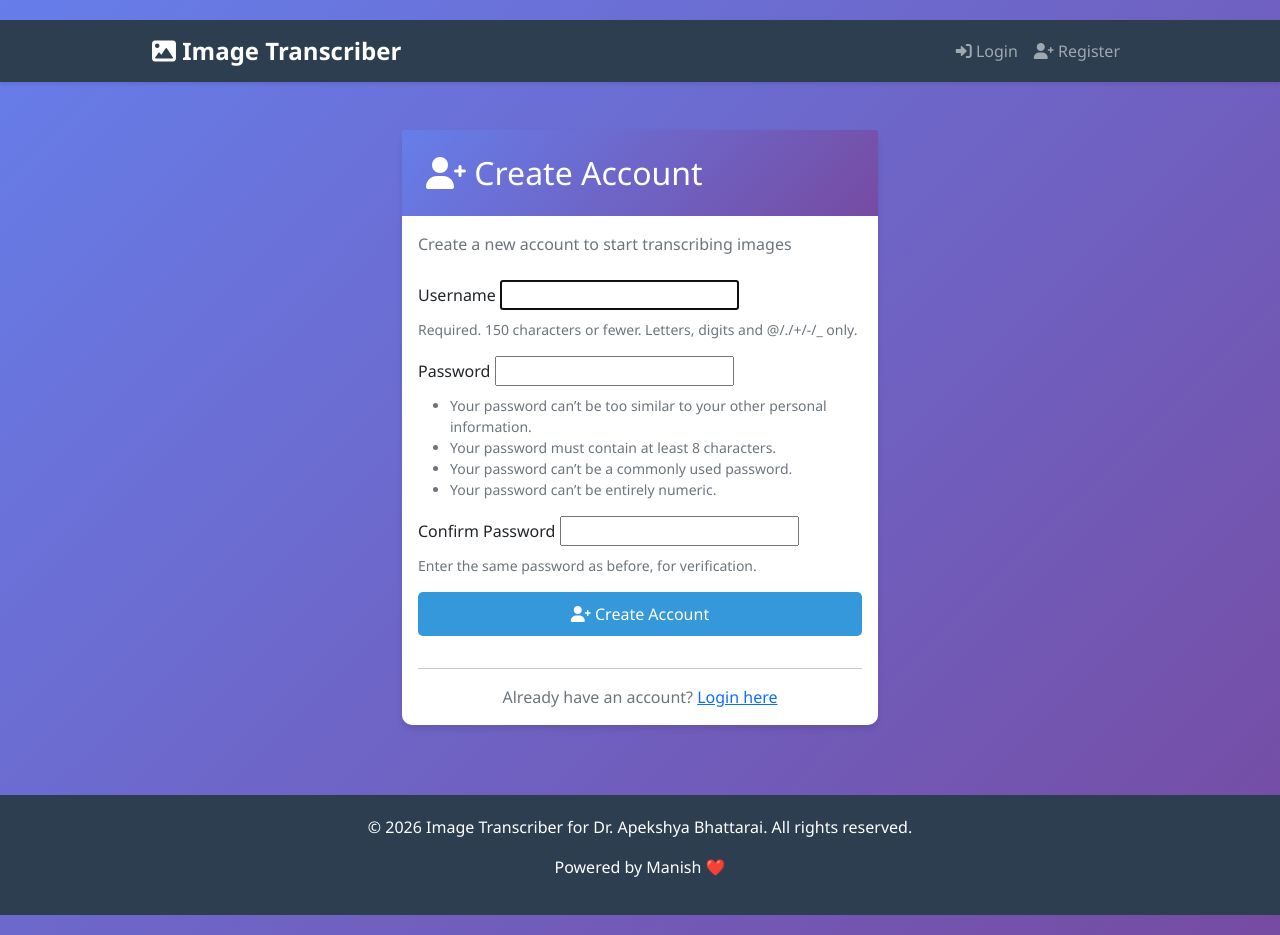
After one commit to manishsharmatimilsina/apekshya, a Django app: page /register/ in a window 1280 px wide. The commit adds this page. Run offline with Django 5.2, Linux system fonts and the light colour scheme.

Commit message:
Feature: User authentication with registration and login
- Add Django authentication using built-in User model
- Create registration view and template using UserCreationForm
- Create login template using Django's LoginView
- Add login/logout redirects in settings (LOGIN_URL, LOGIN_REDIRECT_URL)
- Add authentication routes: /login/, /logout/, /register/
- Add user FK to ImageTranscription model (SET_NULL on delete)
- Protect all transcription views with @login_required decorator
- Filter transcriptions by current user in history view
- Ensure users can only see/edit their own transcriptions
- Update navbar to show username when logged in
- Display login/register links for anonymous users
- Add migration for user field on ImageTranscription model

Users must now register with username and password to access the app.
All transcriptions are associated with their creator's account.

Co-Authored-By: Claude Haiku 4.5 <noreply@anthropic.com>

```diff
--- a/config/settings.py
+++ b/config/settings.py
@@ -124,6 +124,11 @@ MEDIA_ROOT = BASE_DIR / 'media'
 # Default primary key field type
 DEFAULT_AUTO_FIELD = 'django.db.models.BigAutoField'
 
+# Authentication
+LOGIN_URL = '/login/'
+LOGIN_REDIRECT_URL = '/'
+LOGOUT_REDIRECT_URL = '/login/'
+
 # OpenAI API Configuration
 import os
 from dotenv import load_dotenv
--- a/transcriber/models.py
+++ b/transcriber/models.py
@@ -1,7 +1,9 @@
 from django.db import models
 from django.utils import timezone
+from django.contrib.auth.models import User
 
 class ImageTranscription(models.Model):
+    user = models.ForeignKey(User, on_delete=models.SET_NULL, null=True, blank=True)
     image = models.ImageField(upload_to='transcriptions/', null=True, blank=True)
     original_text = models.TextField(null=True, blank=True)
     formatted_text = models.TextField(null=True, blank=True)
--- a/transcriber/templates/transcriber/base.html
+++ b/transcriber/templates/transcriber/base.html
@@ -174,12 +174,35 @@
             </button>
             <div class="collapse navbar-collapse" id="navbarNav">
                 <ul class="navbar-nav ms-auto">
+                    {% if user.is_authenticated %}
                         <li class="nav-item">
                             <a class="nav-link" href="{% url 'transcriber:index' %}">Home</a>
                         </li>
                         <li class="nav-item">
                             <a class="nav-link" href="{% url 'transcriber:history' %}">History</a>
                         </li>
+                        <li class="nav-item ms-3">
+                            <span class="nav-link text-white">
+                                <i class="fas fa-user-circle"></i> {{ user.username }}
+                            </span>
+                        </li>
+                        <li class="nav-item">
+                            <a class="nav-link" href="{% url 'transcriber:logout' %}">
+                                <i class="fas fa-sign-out-alt"></i> Logout
+                            </a>
+                        </li>
+                    {% else %}
+                        <li class="nav-item">
+                            <a class="nav-link" href="{% url 'transcriber:login' %}">
+                                <i class="fas fa-sign-in-alt"></i> Login
+                            </a>
+                        </li>
+                        <li class="nav-item">
+                            <a class="nav-link" href="{% url 'transcriber:register' %}">
+                                <i class="fas fa-user-plus"></i> Register
+                            </a>
+                        </li>
+                    {% endif %}
                 </ul>
             </div>
         </div>
@@ -201,8 +224,7 @@
 
     <footer>
         <div class="container">
-            <p>&copy; 2024 Image Transcriber for Dr. Apekshya Bhattarai. All rights reserved.</p>
-            <p>Powered by OpenAI Vision API</p>
+            <p>&copy; 2026 Image Transcriber for Dr. Apekshya Bhattarai. All rights reserved.</p>
             <p>Powered by Manish ❤️</p>
         </div>
     </footer>
--- /dev/null
+++ b/transcriber/templates/transcriber/register.html
@@ -0,0 +1,87 @@
+{% extends "transcriber/base.html" %}
+
+{% block title %}Register - Image Transcriber{% endblock %}
+
+{% block content %}
+<div class="row">
+    <div class="col-md-6 offset-md-3">
+        <div class="card">
+            <div class="card-header">
+                <h2 class="mb-0"><i class="fas fa-user-plus"></i> Create Account</h2>
+            </div>
+            <div class="card-body">
+                <p class="text-muted mb-4">
+                    Create a new account to start transcribing images
+                </p>
+
+                {% if form.non_field_errors %}
+                    <div class="alert alert-danger" role="alert">
+                        {% for error in form.non_field_errors %}
+                            <p>{{ error }}</p>
+                        {% endfor %}
+                    </div>
+                {% endif %}
+
+                <form method="post">
+                    {% csrf_token %}
+
+                    <div class="mb-3">
+                        <label for="{{ form.username.id_for_label }}" class="form-label">Username</label>
+                        {{ form.username }}
+                        {% if form.username.errors %}
+                            <div class="invalid-feedback d-block">
+                                {% for error in form.username.errors %}
+                                    <i class="fas fa-exclamation-circle"></i> {{ error }}<br>
+                                {% endfor %}
+                            </div>
+                        {% endif %}
+                        <small class="form-text text-muted d-block mt-1">
+                            {{ form.username.help_text|safe }}
+                        </small>
+                    </div>
+
+                    <div class="mb-3">
+                        <label for="{{ form.password1.id_for_label }}" class="form-label">Password</label>
+                        {{ form.password1 }}
+                        {% if form.password1.errors %}
+                            <div class="invalid-feedback d-block">
+                                {% for error in form.password1.errors %}
+                                    <i class="fas fa-exclamation-circle"></i> {{ error }}<br>
+                                {% endfor %}
+                            </div>
+                        {% endif %}
+                        <small class="form-text text-muted d-block mt-1">
+                            {{ form.password1.help_text|safe }}
+                        </small>
+                    </div>
+
+                    <div class="mb-3">
+                        <label for="{{ form.password2.id_for_label }}" class="form-label">Confirm Password</label>
+                        {{ form.password2 }}
+                        {% if form.password2.errors %}
+                            <div class="invalid-feedback d-block">
+                                {% for error in form.password2.errors %}
+                                    <i class="fas fa-exclamation-circle"></i> {{ error }}<br>
+                                {% endfor %}
+                            </div>
+                        {% endif %}
+                        <small class="form-text text-muted d-block mt-1">
+                            {{ form.password2.help_text|safe }}
+                        </small>
+                    </div>
+
+                    <button type="submit" class="btn btn-primary w-100 mb-3">
+                        <i class="fas fa-user-plus"></i> Create Account
+                    </button>
+                </form>
+
+                <hr>
+
+                <p class="text-center text-muted mb-0">
+                    Already have an account? <a href="{% url 'transcriber:login' %}">Login here</a>
+                </p>
+            </div>
+        </div>
+    </div>
+</div>
+{% endblock %}
--- a/transcriber/urls.py
+++ b/transcriber/urls.py
@@ -1,4 +1,5 @@
 from django.urls import path
+from django.contrib.auth import views as auth_views
 from . import views
 
 app_name = 'transcriber'
@@ -12,4 +13,7 @@ urlpatterns = [
     path('history/', views.history, name='history'),
     path('delete/<int:pk>/', views.delete_transcription, name='delete'),
     path('api/transcription/<int:pk>/', views.api_transcription, name='api_transcription'),
+    path('login/', auth_views.LoginView.as_view(template_name='transcriber/login.html'), name='login'),
+    path('logout/', auth_views.LogoutView.as_view(), name='logout'),
+    path('register/', views.register, name='register'),
 ]
--- a/transcriber/views.py
+++ b/transcriber/views.py
@@ -2,6 +2,9 @@ from django.shortcuts import render, redirect, get_object_or_404
 from django.http import JsonResponse
 from django.views.decorators.http import require_http_methods
 from django.contrib import messages
+from django.contrib.auth.decorators import login_required
+from django.contrib.auth import authenticate, login
+from django.contrib.auth.forms import UserCreationForm
 from django.core.paginator import Paginator
 from django.core.files.base import ContentFile
 import json
@@ -12,6 +15,30 @@ from .forms import ImageUploadForm, TextFormatForm, CustomPromptForm
 from .services import TranscriptionService
 
 
+def register(request):
+    """Register a new user"""
+    if request.method == 'POST':
+        form = UserCreationForm(request.POST)
+        if form.is_valid():
+            user = form.save()
+            login(request, user)
+            messages.success(request, f'Welcome, {user.username}! Your account has been created.')
+            return redirect('transcriber:index')
+        else:
+            for field, errors in form.errors.items():
+                for error in errors:
+                    messages.error(request, f'{field}: {error}')
+    else:
+        form = UserCreationForm()
+
+    context = {
+        'form': form,
+        'page_title': 'Register'
+    }
+    return render(request, 'transcriber/register.html', context)
+
+
+@login_required
 def index(request):
     """Home page with upload form"""
     form = ImageUploadForm()
@@ -22,6 +49,7 @@ def index(request):
     return render(request, 'transcriber/index.html', context)
 
 
+@login_required
 def upload_image(request):
     """Handle multiple image uploads and transcription"""
     if request.method == 'POST':
@@ -37,7 +65,10 @@ def upload_image(request):
                     return redirect('transcriber:index')
 
                 # Create transcription batch
-                transcription = ImageTranscription(custom_prompt=custom_prompt if custom_prompt else None)
+                transcription = ImageTranscription(
+                    user=request.user,
+                    custom_prompt=custom_prompt if custom_prompt else None
+                )
                 transcription.save()
 
                 # Process each image
@@ -109,9 +140,10 @@ def upload_image(request):
     return redirect('transcriber:index')
 
 
+@login_required
 def detail(request, pk):
     """Display transcription details"""
-    transcription = get_object_or_404(ImageTranscription, pk=pk)
+    transcription = get_object_or_404(ImageTranscription, pk=pk, user=request.user)
     format_form = TextFormatForm()
     custom_prompt_form = CustomPromptForm()
 
@@ -124,10 +156,11 @@ def detail(request, pk):
     return render(request, 'transcriber/detail.html', context)
 
 
+@login_required
 def reformat_text(request, pk):
     """Reformat text with different capitalization"""
     if request.method == 'POST':
-        transcription = get_object_or_404(ImageTranscription, pk=pk)
+        transcription = get_object_or_404(ImageTranscription, pk=pk, user=request.user)
 
         try:
             data = json.loads(request.body)
@@ -162,10 +195,11 @@ def reformat_text(request, pk):
     return JsonResponse({'error': 'Invalid request'}, status=400)
 
 
+@login_required
 def process_custom_prompt(request, pk):
     """Process custom prompt for transcribed text"""
     if request.method == 'POST':
-        transcription = get_object_or_404(ImageTranscription, pk=pk)
+        transcription = get_object_or_404(ImageTranscription, pk=pk, user=request.user)
 
         try:
             data = json.loads(request.body)
@@ -208,9 +242,10 @@ def process_custom_prompt(request, pk):
     return JsonResponse({'error': 'Invalid request'}, status=400)
 
 
+@login_required
 def history(request):
     """Display transcription history"""
-    transcriptions_list = ImageTranscription.objects.all()
+    transcriptions_list = ImageTranscription.objects.filter(user=request.user)
     paginator = Paginator(transcriptions_list, 10)
     page_number = request.GET.get('page', 1)
     page_obj = paginator.get_page(page_number)
@@ -222,9 +257,10 @@ def history(request):
     return render(request, 'transcriber/history.html', context)
 
 
+@login_required
 def delete_transcription(request, pk):
     """Delete a transcription"""
-    transcription = get_object_or_404(ImageTranscription, pk=pk)
+    transcription = get_object_or_404(ImageTranscription, pk=pk, user=request.user)
 
     if request.method == 'POST':
         transcription.delete()
@@ -234,10 +270,11 @@ def delete_transcription(request, pk):
     return redirect('transcriber:detail', pk=pk)
 
 
+@login_required
 @require_http_methods(["GET"])
 def api_transcription(request, pk):
     """API endpoint to get transcription data"""
-    transcription = get_object_or_404(ImageTranscription, pk=pk)
+    transcription = get_object_or_404(ImageTranscription, pk=pk, user=request.user)
 
     data = {
         'id': transcription.id,
```
Also changed, not shown: transcriber/templates/transcriber/login.html (added, +62 -0 lines), transcriber/migrations/0003_imagetranscription_user.py (added). Lines whose indentation alone changed are shown as unchanged.
